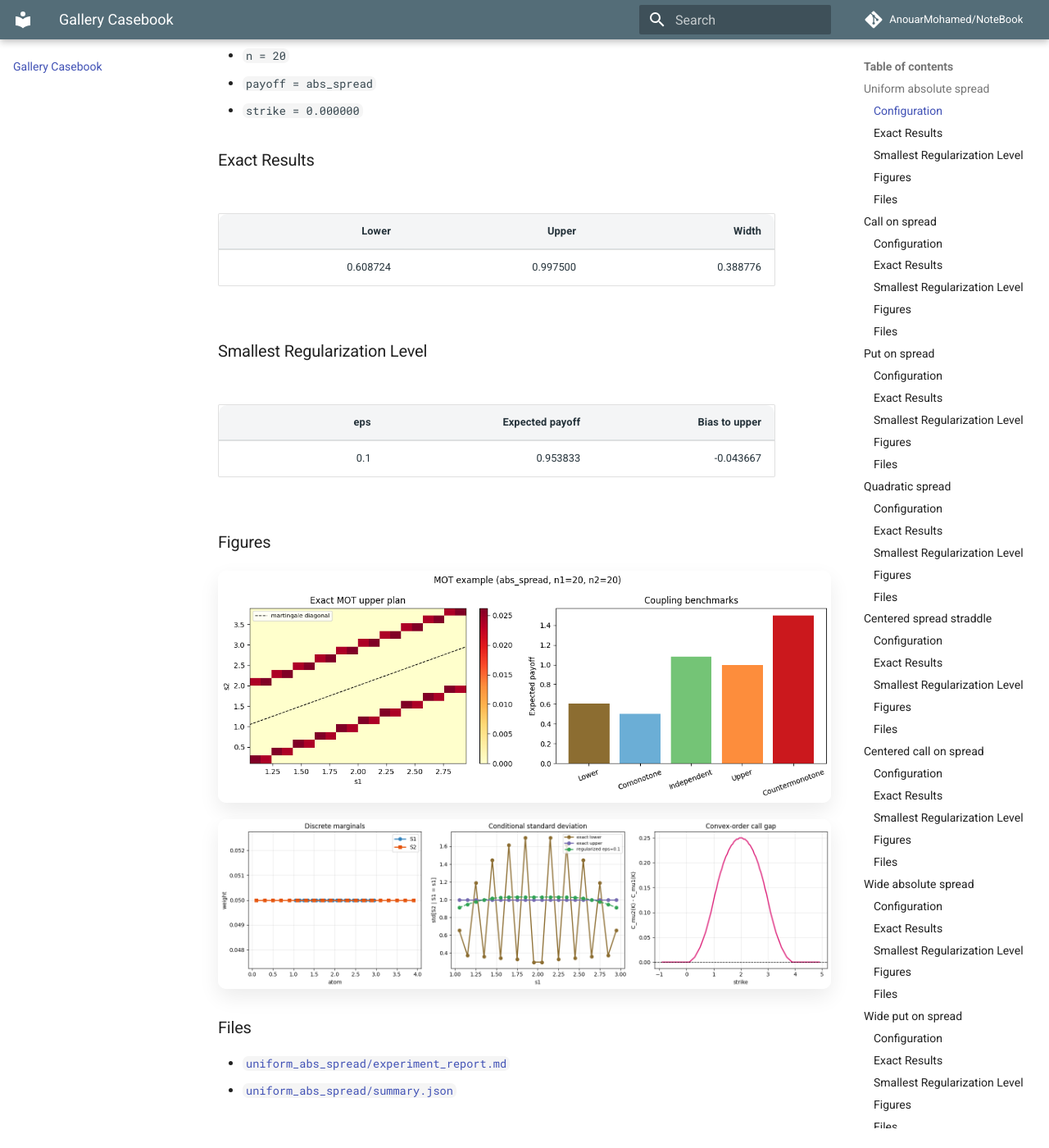
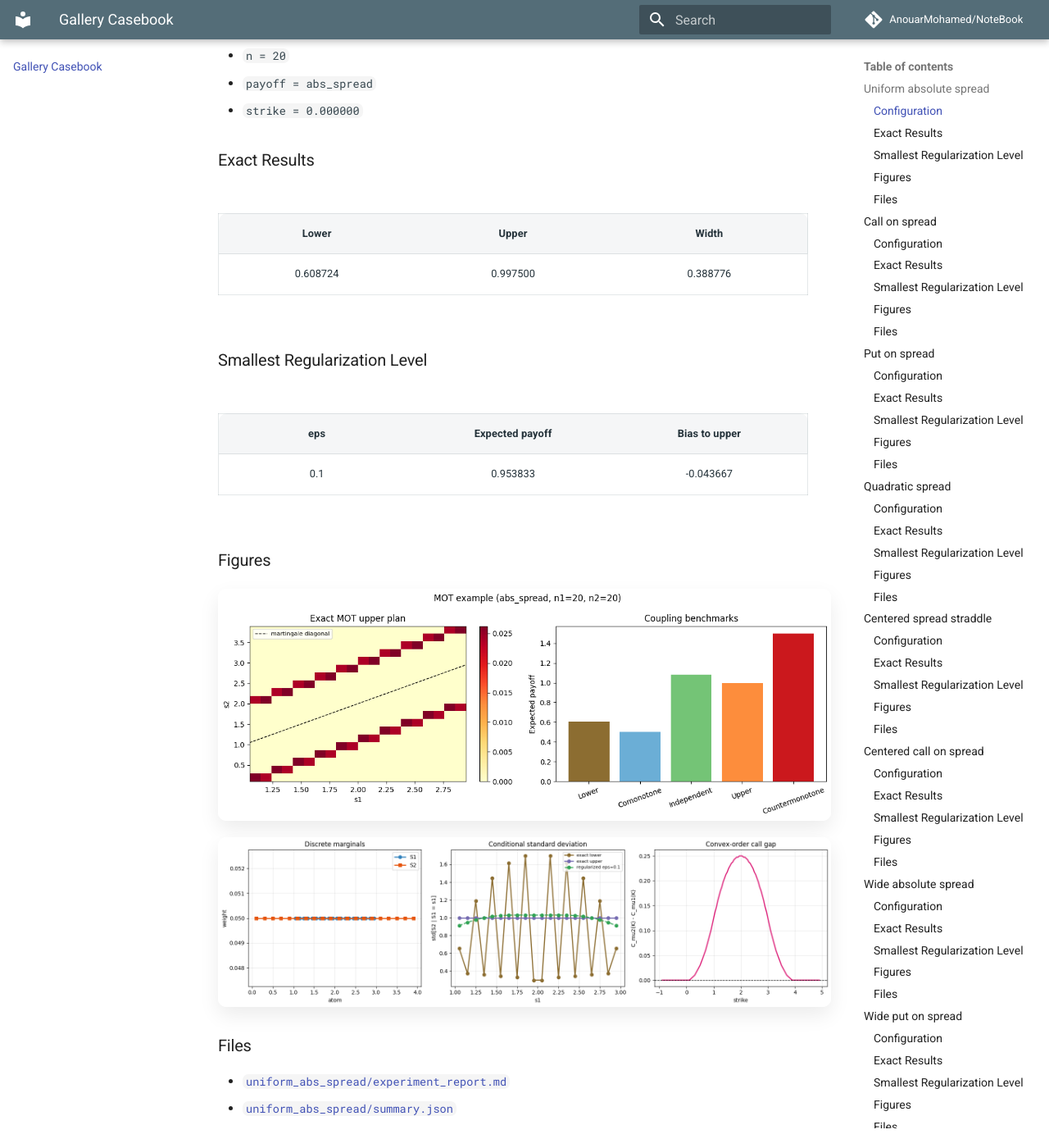
Before and after one commit to AnouarMohamed/NoteBook, an MkDocs documentation site: the page built from docs/assets/gallery/gallery_casebook.md, in a window 1280 px wide and 1400 px high, scrolled down 472 px. Shown: the whole window at 82% size. Built offline with MkDocs 1.6.1 and Material for MkDocs 9.7.7, drawn with Linux system fonts in a browser that asks for light colours; comment, search, counter and statistics services are not loaded.

Commit message:
Simplify gallery casebook tables

```diff
--- a/docs/stylesheets/extra.css
+++ b/docs/stylesheets/extra.css
@@ -61,7 +61,7 @@
 }
 
 .md-typeset .casebook-table {
-  width: min(100%, 680px);
+  width: min(100%, 36rem);
   margin: 1.15rem 0 1.6rem;
 }
 
@@ -74,7 +74,37 @@
 .md-typeset .casebook-table table:not([class]) {
   display: table !important;
   width: 100% !important;
+  min-width: 0;
   max-width: none;
+  table-layout: fixed;
+  border-collapse: collapse;
+  border-spacing: 0;
+  background: #ffffff;
+  border: 1px solid var(--table-border);
+  border-radius: 0;
+}
+
+.md-typeset .casebook-table table:not([class]) th,
+.md-typeset .casebook-table table:not([class]) td {
+  padding: 0.75rem 0.9rem;
+  border: 0;
+  vertical-align: middle;
+}
+
+.md-typeset .casebook-table table:not([class]) thead th {
+  background: rgba(69, 90, 100, 0.05);
+  color: var(--table-text);
+  font-weight: 600;
+  text-align: center !important;
+  border-bottom: 1px solid var(--table-border);
+}
+
+.md-typeset .casebook-table table:not([class]) tbody td {
+  text-align: center !important;
+}
+
+.md-typeset .casebook-table table:not([class]) tbody tr + tr td {
+  border-top: 1px solid var(--table-border);
 }
 
 .md-typeset__table {
@@ -158,5 +188,5 @@
 
 .md-typeset .casebook-table--numeric th,
 .md-typeset .casebook-table--numeric td {
-  text-align: right !important;
+  text-align: center !important;
 }
```
